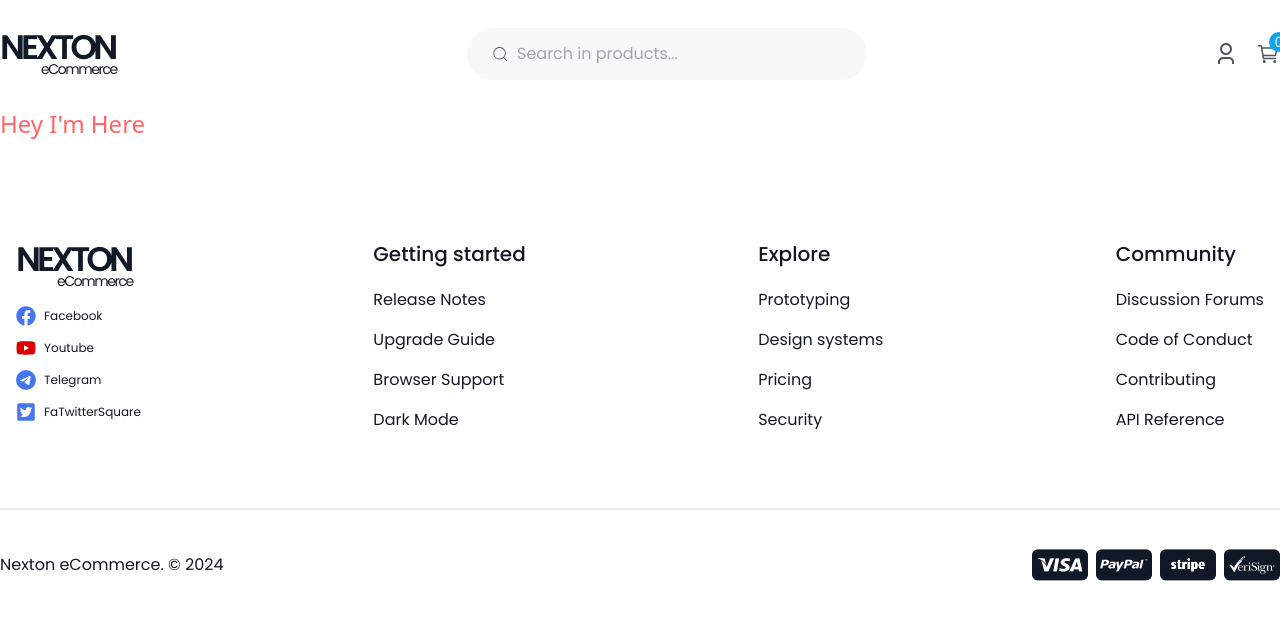
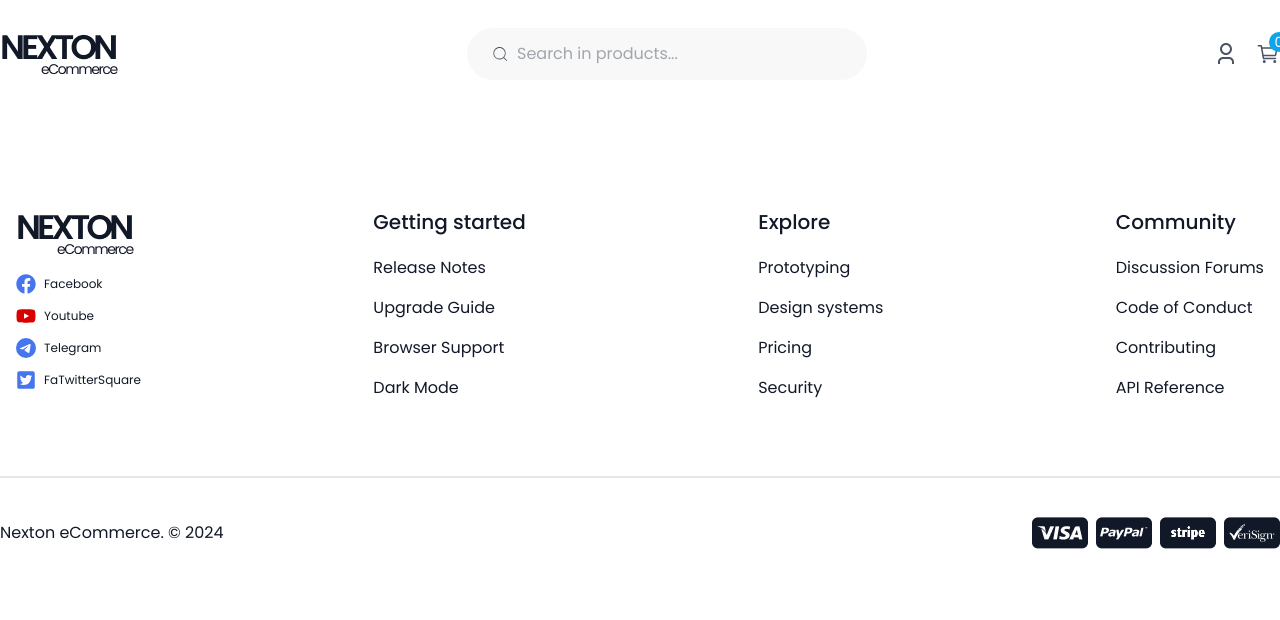
Before and after one commit to mahirTheCoder/Nexton-E-commerce, a React (Vite) app: page /Checkout in a window 1280 px wide. Shown: the top 620 px of the page. Built offline with nearby package versions, Linux system fonts and the light colour scheme.

Commit message:
cheakout

```diff
--- /dev/null
+++ b/src/Components/CheakComponets.jsx
@@ -0,0 +1,9 @@
+import React from 'react'
+
+const CheakComponets = () => {
+  return (
+    <div>CheakComponets</div>
+  )
+}
+
+export default CheakComponets
--- a/src/Pages/Checkout .jsx
+++ b/src/Pages/Checkout .jsx
@@ -3,9 +3,7 @@ import React from 'react'
 const Checkout  = () => {
   return (
     <>
-    <div className="container">
-      <h2 className='text-2xl font-medium text-red-400'> Hey I'm Here</h2>
-    </div>
+
      </>
   )
 }
```
